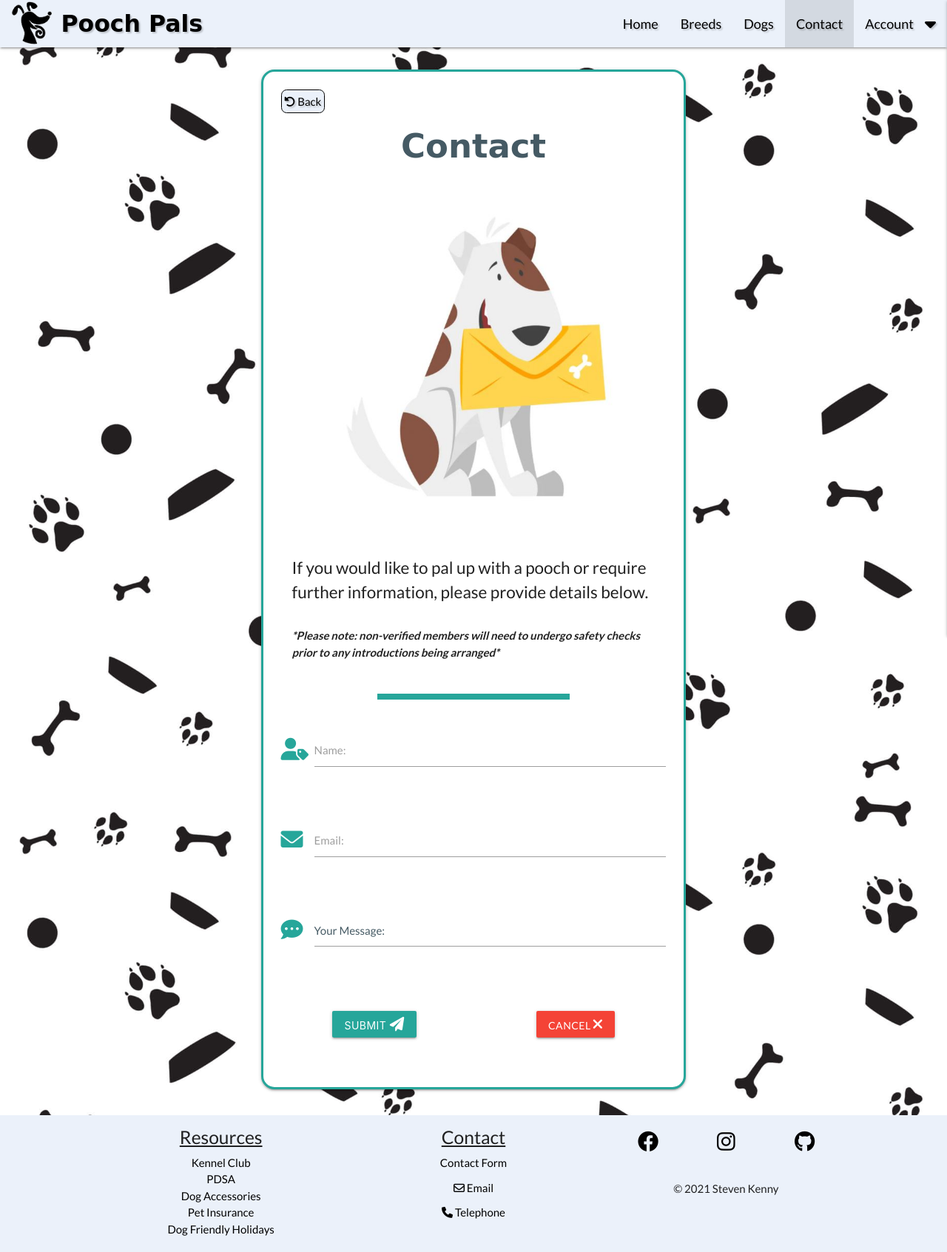
After one commit to SteveKennyUK/pooch_pals, a Flask app: page /contact in a window 1280 px wide. The commit adds this page. Shown: the whole page at 74% size. Run offline with Flask 2, Linux system fonts and the light colour scheme; some libraries are stand-ins or nearby versions; some web fonts are replaced.

Commit message:
create contact template; add return button to profile page

```diff
--- a/app.py
+++ b/app.py
@@ -39,7 +39,7 @@ def login_required(f):
 @app.route("/index")
 def index():
     """
-    Display the six most recently added dog profiles
+    Displays the six most recently added dog profiles
     """
     dogs = list(mongo.db.dogs.find().sort("_id", -1).limit(6))
     return render_template("index.html", dogs=dogs)
@@ -308,6 +308,14 @@ def view_dog(dog_id):
     return render_template("view_dog.html", dog=dog, user=user)
 
 
+@app.route("/contact", methods=["GET", "POST"])
+def contact():
+    """
+    Allows users to contact the site
+    """
+    return render_template("contact.html")
+
+
 if __name__ == "__main__":
     app.run(host=os.environ.get("IP"),
             port=int(os.environ.get("PORT")),
--- a/static/css/style.css
+++ b/static/css/style.css
@@ -54,7 +54,8 @@ p {
     padding: 1rem;
 }
 
-.home-card p {
+.home-card p,
+.contact-card {
     font-size: 1.5rem;
 }
 
--- a/templates/base.html
+++ b/templates/base.html
@@ -66,7 +66,7 @@
                             <li class="{% block nav_home %}{% endblock %}"><a href="{{ url_for('index') }}">Home</a></li>
                             <li class="{% block nav_breeds %}{% endblock %}"><a href="{{ url_for('breed_groups') }}">Breeds</a></li>
                             <li class="{% block nav_dogs %}{% endblock %}"><a href="{{ url_for('all_dogs') }}">Dogs</a></li>
-                            <li class="{% block nav_contact %}{% endblock %}"><a href="#!">Contact</a></li>
+                            <li class="{% block nav_contact %}{% endblock %}"><a href="{{ url_for('contact') }}">Contact</a></li>
                             <!-- Dropdown Trigger -->
                             <li class="{% block nav_account %}{% endblock %}">
                                 <a class="dropdown-trigger" href="#!" data-target="account_dropdown" aria-label="Account dropdown trigger">Account<i class="fa-solid fa-caret-down right" aria-hidden="true"></i></a>
@@ -83,7 +83,7 @@
                 <li class="{% block mobnav_home %}{% endblock %}"><a href="{{ url_for('index') }}">Home</a></li>
                 <li class="{% block mobnav_breeds %}{% endblock %}"><a href="{{ url_for('breed_groups') }}">Breeds</a></li>
                 <li class="{% block mobnav_dogs %}{% endblock %}"><a href="{{ url_for('all_dogs') }}">Dogs</a></li>
-                <li class="{% block mobnav_contact %}{% endblock %}"><a href="#!">Contact</a></li>
+                <li class="{% block mobnav_contact %}{% endblock %}"><a href="{{ url_for('contact') }}">Contact</a></li>
                 <li class="divider"></li>
                 {% if session.user %}
                     <li class="{% block mobnav_profile %}{% endblock %}"><a href="{{ url_for('profile', username=session['user']) }}">Profile</a></li>
@@ -147,7 +147,7 @@
                     <div class="col s12 m4 pull-m4 center-align">
                         <h5 class="underline">Contact</h5>
                         <ul class="list-unstyled text-links contact-links">
-                            <li><a href="#" aria-label="Website Contact Form">Contact Form</a></li>
+                            <li><a href="{{ url_for('contact') }}" aria-label="Website Contact Form">Contact Form</a></li>
                             <li>
                                 <a href="mailto:contact@poochpals.co.uk" aria-label="email contact@poochpals.co.uk"><i class="far fa-envelope" aria-hidden="true"></i> Email</a>
                             </li>
--- a/templates/breed_groups.html
+++ b/templates/breed_groups.html
@@ -83,7 +83,7 @@
                             <div class="row center-align">
                                 <div class="col s12">
                                     <p class="no-results">No results found!</p>
-                                    <p class="no-results">Please <a href="{{ url_for('all_dogs') }}"
+                                    <p class="no-results">Please <a href="{{ url_for('contact') }}"
                                         aria-label="link to contact page">Contact</a>
                                         us if problem persists</p>
                                 </div>
--- /dev/null
+++ b/templates/contact.html
@@ -0,0 +1,84 @@
+{% extends "base.html" %}
+{% block title %}Contact{% endblock %}
+{% block nav_contact %}active{% endblock %}
+{% block mobnav_contact %}active{% endblock %}
+{% block content %}
+
+<div class="row">
+    <form class="col s12 m8 offset-m2" method="POST" action="https://formdump.codeinstitute.net">
+        <div class="card card-panel">
+            <!-- Return to previous page -->
+            {% include 'includes/return.html' %}
+            <h2 class="center-align">Contact</h2>
+            <div class="card-image">
+                <img src="{{ url_for('static', filename='images/contact-img.JPG') }}" alt="dog with envelope in mouth" loading="lazy" />
+                <p class="contact-card">If you would like to pal up with a pooch or require further information, please provide details below.</p>
+                <p><em><b>*Please note: non-verified members will need to undergo safety checks prior to any introductions being arranged*</b></em></p>
+            </div>
+            <hr>
+            <!-- Name -->
+            <div class="row">
+                <div class="input-field col s12">
+                    <i class="fas fa-user-tag prefix teal-text text-lighten-1" aria-hidden="true"></i>
+                    <input id="name" name="name" type="text" class="validate" required />
+                    <label for="name">Name:</label>
+                    <span class="helper-text" data-error="Please provide a name"></span>
+                </div>
+            </div>
+            <!-- Email -->
+            <div class="row">
+                <div class="input-field col s12">
+                    <i class="fa-solid fa-envelope prefix teal-text text-lighten-1" aria-hidden="true"></i>
+                    <input id="email" name="email" type="email" class="validate" required />
+                    <label for="email">Email:</label>
+                    <span class="helper-text" data-error="Please provide a valid email address"></span>
+                </div>
+            </div>
+            {% if session['user'] %}
+            <!-- Reference -->
+            <div class="row">
+                <div class="input-field col s12">
+                    <i class="fas fa-dog prefix teal-text text-lighten-1" aria-hidden="true"></i>
+                    <input id="reference" name="reference" type="text" minlength="8" maxlength="8" class="validate"/>
+                    <label for="reference">Dog Ref:</label>
+                    <div class="add-form-helper">
+                        <em>Ref of dog you would like to contact (found on dog's profile page)</em>
+                    </div>
+                    <span class="helper-text" data-error="Must contain 8 characters"></span>
+                </div>
+            </div>
+            {% endif %}
+            <!-- Message -->
+            <div class="row">
+                <div class="input-field col s12">
+                    <i class="fas fa-comment-dots prefix teal-text text-lighten-1" aria-hidden="true"></i>
+                    <textarea id="message" name="message" minlength="5" maxlength="200"
+                        class="materialize-textarea validate" required></textarea>
+                    <label for="message" class="blue-grey-text text-darken-2">
+                        Your Message:</label>
+                    <span class="helper-text" data-error="Please provide a few more details to assist with your enquiry"></span>
+                </div>
+            </div>
+            <!-- Submit button -->
+            <div class="row">
+                <div class="form-buttons">
+                    <div>
+                        <button class="btn waves-effect waves-light" type="submit" aria-label="submit contact form">
+                            Submit
+                            <i class="fa-solid fa-paper-plane" aria-hidden="true"></i>
+                        </button>
+                    </div>
+                    <div>
+                        <a href="{{ request.referrer }}" class="btn red white-text waves-effect waves-light"
+                        aria-label="cancel and return to previous page">
+                            Cancel
+                            <i class="fa-solid fa-xmark" aria-hidden="true"></i>
+                        </a>
+                    </div>
+                </div>
+            </div>
+        </div>
+    </form>
+</div>
+
+{% endblock %}
--- a/templates/index.html
+++ b/templates/index.html
@@ -149,7 +149,7 @@
                                     <div class="row center-align">
                                         <div class="col s12">
                                             <p class="no-results">No results found!</p>
-                                            <p class="no-results">Please <a href="{{ url_for('all_dogs') }}"
+                                            <p class="no-results">Please <a href="{{ url_for('contact') }}"
                                                     aria-label="link to contact page">Contact</a>
                                                 us if problem persists</p>
                                         </div>
--- a/templates/login.html
+++ b/templates/login.html
@@ -11,7 +11,7 @@
             <div class="card-image">
                 <img src="{{ url_for('static', filename='images/login-img.JPG') }}" alt="man and dog at computer" loading="lazy" />
             </div>
-            <!-- username -->
+            <!-- Username -->
             <div class="row">
                 <div class="input-field col s12">
                     <i class="fas fa-user-gear prefix teal-text text-lighten-1" aria-hidden="true"></i>
@@ -20,7 +20,7 @@
                     <span class="helper-text" data-error="Username must consist of 8-20 alphanumeric characters"></span>
                 </div>
             </div>
-            <!-- password -->
+            <!-- Password -->
             <div class="row">
                 <div class="input-field col s12">
                     <i class="fas fa-user-lock prefix teal-text text-lighten-1" aria-hidden="true"></i>
--- a/templates/profile.html
+++ b/templates/profile.html
@@ -9,6 +9,8 @@
         <!-- User welcome card -->
         <div class="col s12 m8 offset-m2">
             <div class="card card-panel">
+                <!-- Return to previous page -->
+                {% include 'includes/return.html' %}
                 <h2 class="center-align">{{ username }}'s den</h2>
                 <div class="card-image title-image">
                     <img src="{{ url_for('static', filename='images/profile-img.JPG') }}" alt="smiling man and dog" loading="lazy" />
```
Also changed, not shown: templates/add_dog.html (+9 -9 lines), templates/register.html (+4 -4 lines), templates/view_dog.html (+8 -8 lines).
